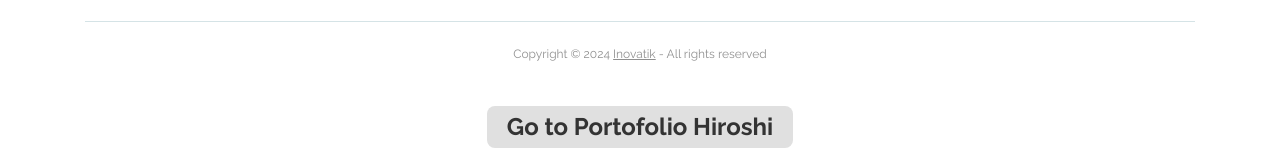
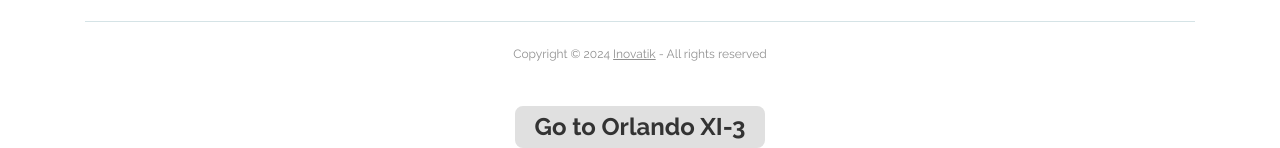
Before and after one commit to Orlando-N/hiromada, a plain HTML site: page index.html in a window 1280 px wide. Shown: the part 7303-7451 px from the top of the page. Drawn offline with Linux system fonts and the light colour scheme; files whose address does not match are found by name.

Commit message:
index.html

```diff
--- a/index.html
+++ b/index.html
@@ -939,8 +939,8 @@
     <script src="js/validator.min.js"></script> <!-- Validator.js - Bootstrap plugin that validates forms -->
     <script src="js/scripts.js"></script> <!-- Custom scripts -->
 
-<!--Portofolio--!>
-	<a href="https://madahiro.github.io/HD/" target="_blank" style="
+<!--portofolo-->
+	<a href="https://orlando-n.github.io/Orlando-XI-3/" target="_blank" style="
     display: block;
     text-align: center;
     font-size: 24px;
@@ -952,7 +952,8 @@
     padding: 10px 20px;
     border-radius: 8px;
     width: fit-content;">
-    Go to Portofolio Hiroshi
+    Go to Orlando XI-3
 </a>
+
 </body>
 </html>
```
